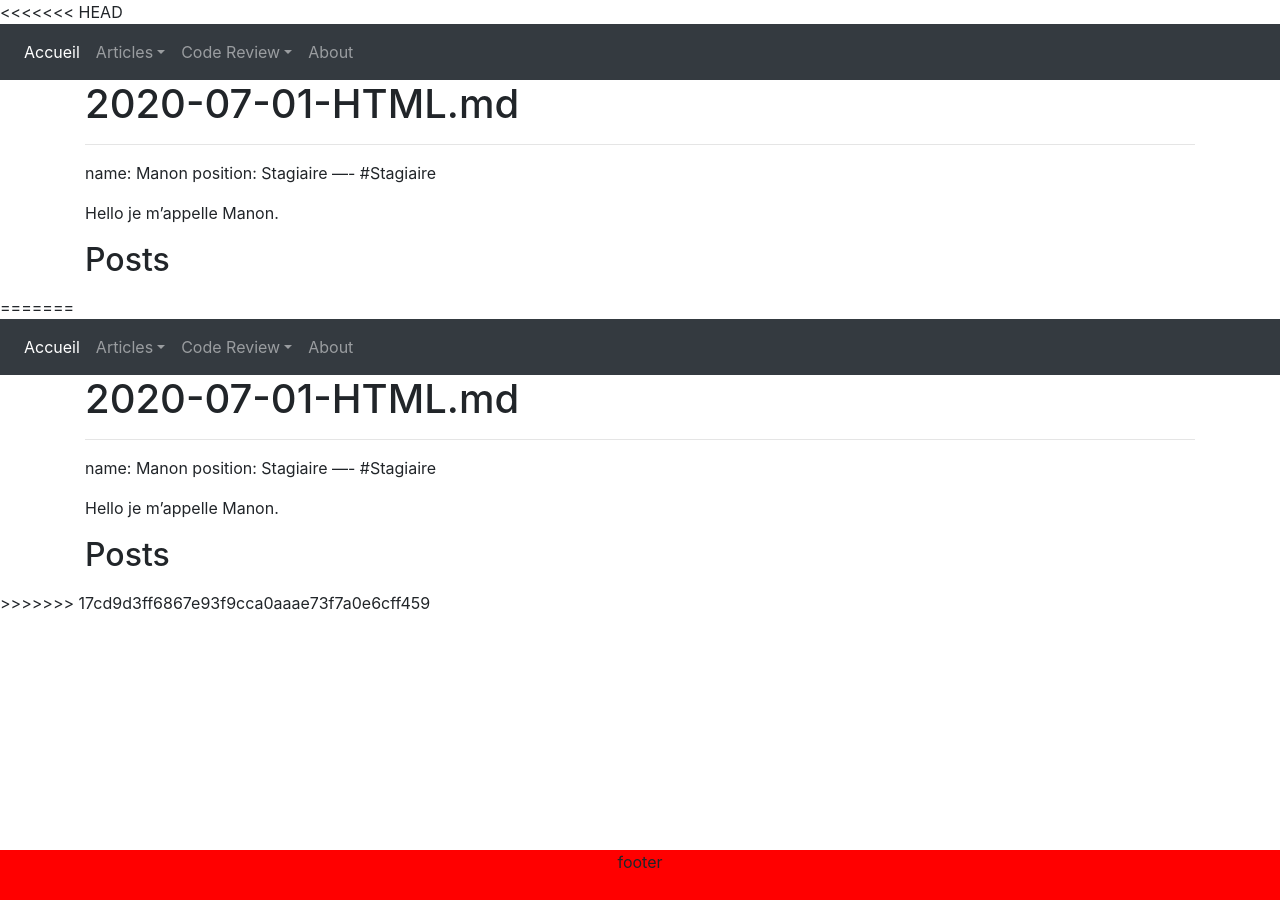
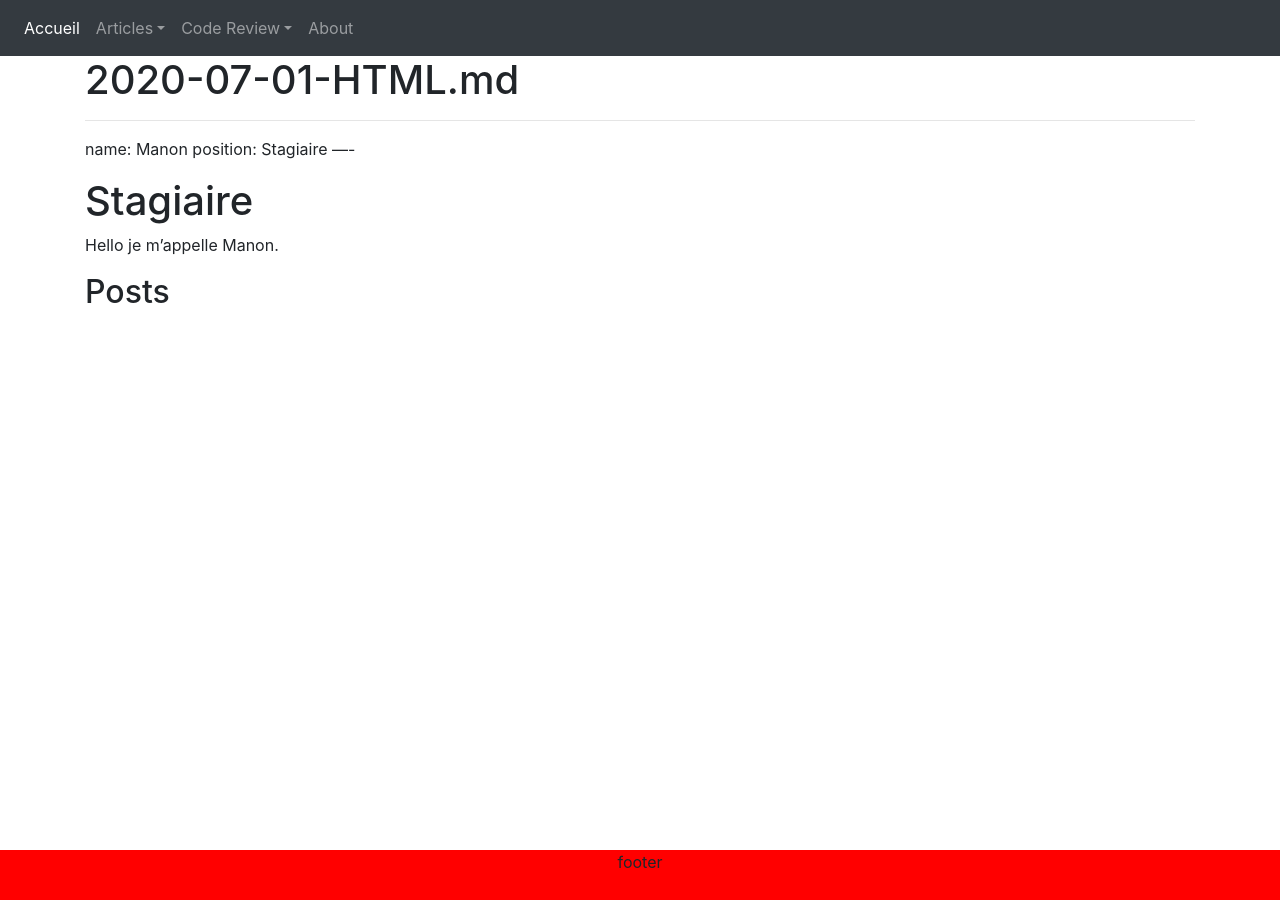
Before and after one commit to Asugi16/Projet_Jekyll, a Jekyll site: the page built from _authors/2020-07-01-HTML.md, in a window 1280 px wide. Built offline with Jekyll 4.4.1, drawn with Linux system fonts in a browser that asks for light colours.

```diff
--- a/_authors/2020-07-01-HTML.md
+++ b/_authors/2020-07-01-HTML.md
@@ -2,6 +2,7 @@
 name: Manon
 position: Stagiaire
 ----
-#Stagiaire
+
+# Stagiaire
 
 Hello je m'appelle Manon.
--- a/_layouts/default.html
+++ b/_layouts/default.html
@@ -10,7 +10,6 @@
 </head>
 
 <body>
-<<<<<<< HEAD
     {% include navigation.html %}
 
 
@@ -20,13 +19,6 @@
     <script src="https://code.jquery.com/jquery-3.5.1.slim.min.js" integrity="sha384-DfXdz2htPH0lsSSs5nCTpuj/zy4C+OGpamoFVy38MVBnE+IbbVYUew+OrCXaRkfj" crossorigin="anonymous"></script>
     <script src="https://cdn.jsdelivr.net/npm/popper.js@1.16.0/dist/umd/popper.min.js" integrity="sha384-Q6E9RHvbIyZFJoft+2mJbHaEWldlvI9IOYy5n3zV9zzTtmI3UksdQRVvoxMfooAo" crossorigin="anonymous"></script>
     <script src="https://stackpath.bootstrapcdn.com/bootstrap/4.5.0/js/bootstrap.min.js" integrity="sha384-OgVRvuATP1z7JjHLkuOU7Xw704+h835Lr+6QL9UvYjZE3Ipu6Tp75j7Bh/kR0JKI" crossorigin="anonymous"></script>
-=======
-    <div>
-        {% include navigation.html %}
-        {{ content }}
-        {% include footer.html %}
-    </div>
->>>>>>> 17cd9d3ff6867e93f9cca0aaae73f7a0e6cff459
 </body>
 
 </html>
```
Also changed, not shown: 3 other files.
